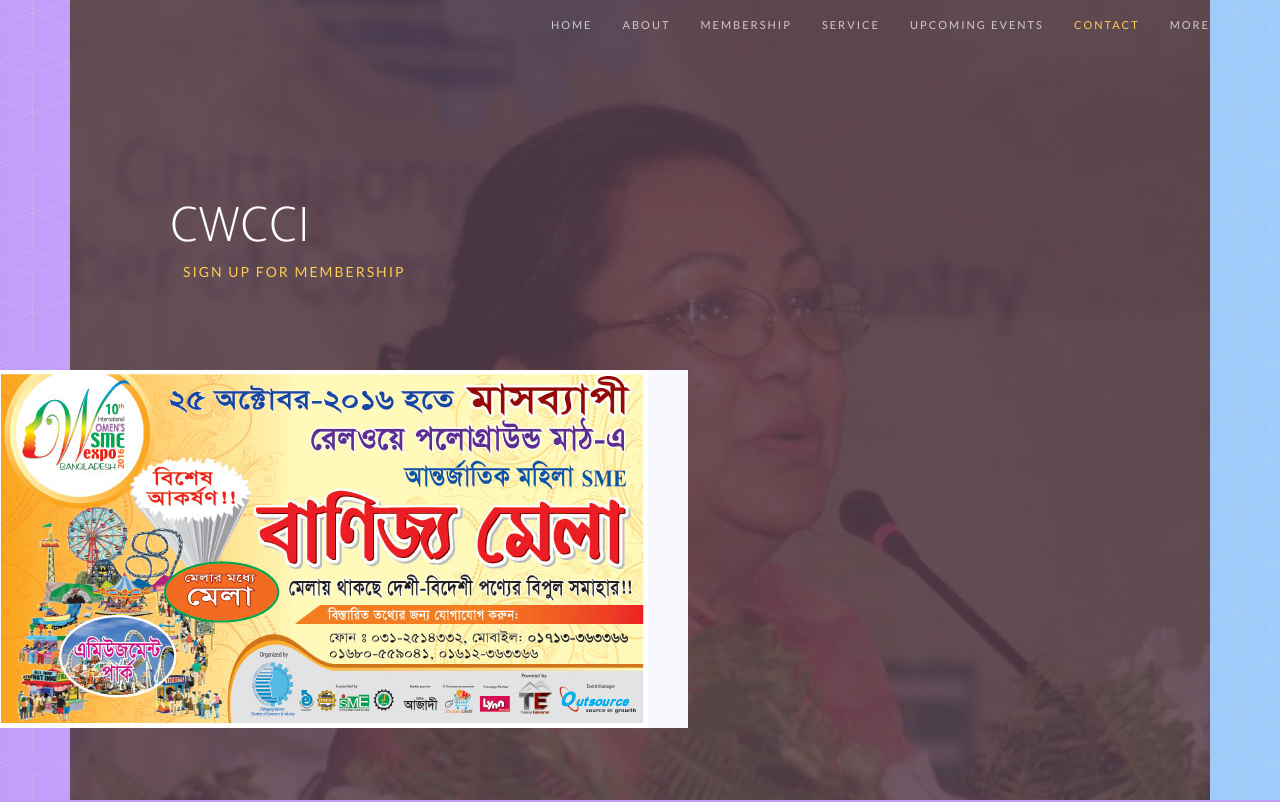
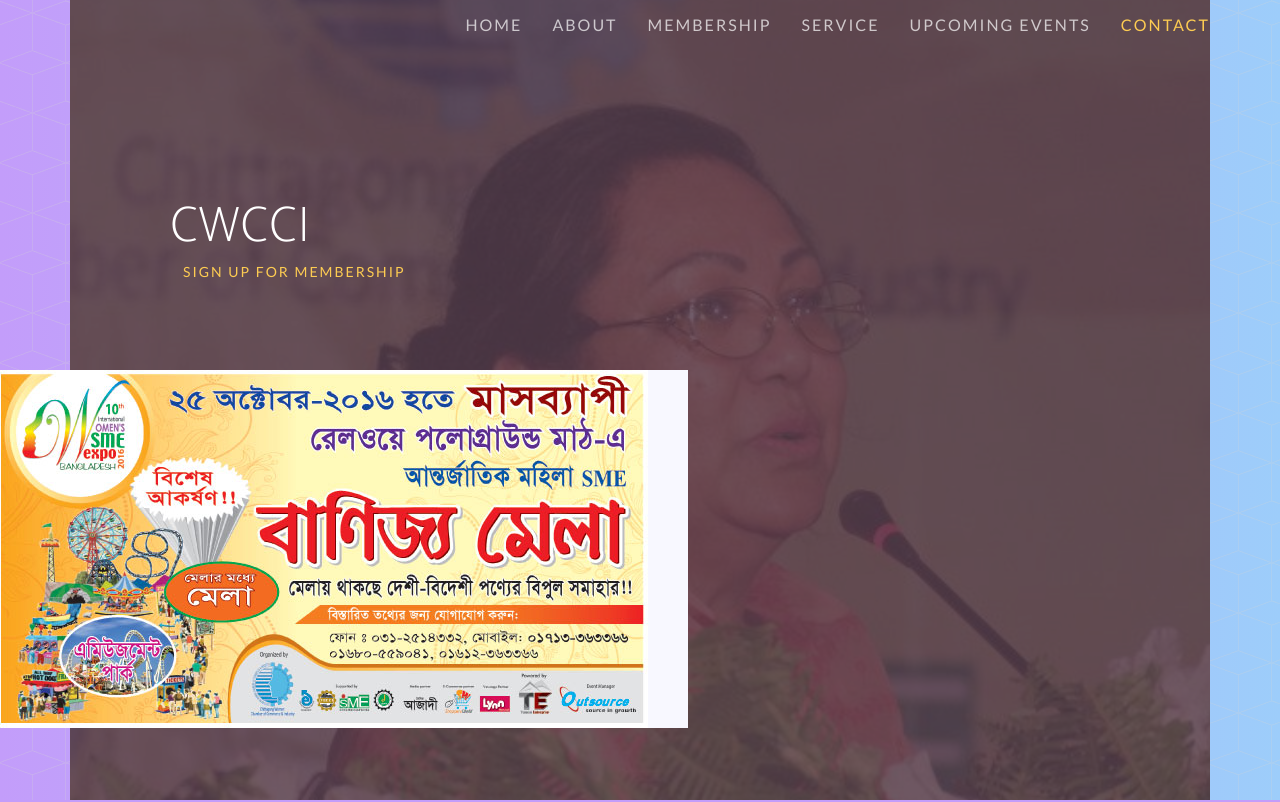
Before and after one commit to shumanac/cwcci, a website: page index.html in a window 1280 px wide. Shown: the top 802 px of the page. Drawn offline with nearby package versions, Linux system fonts and the light colour scheme; some packages are replaced by stand-ins of ours; a web font is replaced by a local one.

```diff
--- a/css/new-age.css
+++ b/css/new-age.css
@@ -103,7 +103,7 @@
     font-family: 'Lato', 'Helvetica', 'Arial', 'sans-serif';
     text-transform: uppercase;
     letter-spacing: 2px;
-    font-size: 11px;
+    font-size: 16px;
 }
 
 .navbar-default .nav > li > a,
--- a/index.html
+++ b/index.html
@@ -327,7 +327,7 @@
 -->
 
 
-                    <li> <a href="#menu-toggle" id="menu-toggle">More</a></li>
+                    <!--                    <li> <a href="#menu-toggle" id="menu-toggle">More</a></li>-->
 
 
 
```
